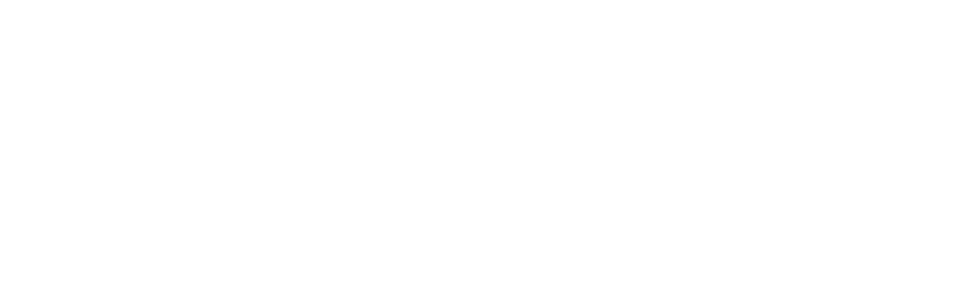
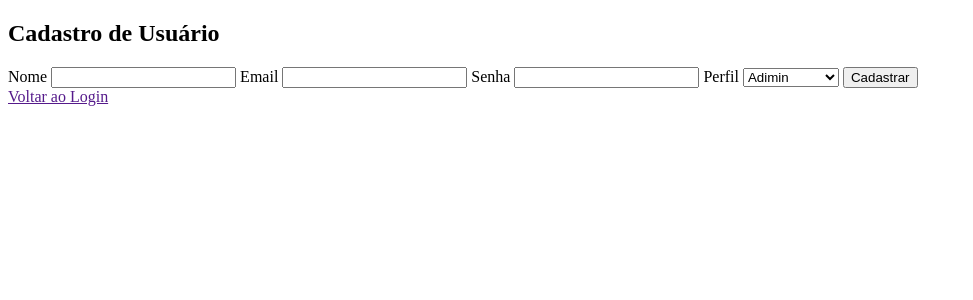
Before and after one commit to mariasimoesalmeida/CadLog-System, a PHP site: page /register.php in a window 1280 px wide. Before the commit the part shown is empty. Shown: the top 300 px of the page, without its empty margins (0-973 px from the left). Run offline with PHP 8.4, Linux system fonts and the light colour scheme.

Commit message:
foi feito mchido no register fazendo a tela de cadastro de usuário

```diff
--- a/views/login.php
+++ b/views/login.php
@@ -10,6 +10,7 @@
 <body>
     <!-- O formulário usa o método POST para enviar dados de forma segura -->
     <!-- Os dados serão enviados para 'index.php' com a ação 'login' -->
+    <main>
     <form method="post" action="index.php?action=login">
         <input type="email" name="email" placeholder="Email" required><br>
         <input type="password" name="senha" placeholder="Senha" required><br>
@@ -17,7 +18,7 @@
     </form>
     <!-- Define o destino do link e leva à opção de cadastro -->
     <a href="index.php?>action=register">Cadastrar-se</a>
-
+    </main>
 </body>
 
 </html>
--- a/views/register.php
+++ b/views/register.php
@@ -0,0 +1,31 @@
+<!DOCTYPE html>
+<html lang="pt-br">
+<head>
+    <meta charset="UTF-8">
+    <meta name="viewport" content="width=device-width, initial-scale=1.0">
+    <title>Cadastrar-se</title>
+</head>
+<body>
+    <div>
+        <h2>Cadastro de Usuário</h2>
+        <form action="" method="post">
+            <label for="nome">Nome</label>
+            <input type="text" name="nome" id="nome" required>
+            <label for="email">Email</label>
+            <input type="email" name="email" id="email" required>
+            <label for="senha">Senha</label>
+            <input type="password" name="senha" id="senha" required>
+            <label for="perfil">Perfil</label>
+            <select name="perfil" id="perfil">
+                <option value="adimin">Adimin</option>
+                <option value="gestor">Gestor</option>
+                <option value="colaborador">Colaborador</option>
+            </select>
+
+            <button type="submit">Cadastrar</button>
+        </form>
+
+        <a href="">Voltar ao Login</a>
+    </div>
+</body>
+</html>
```
